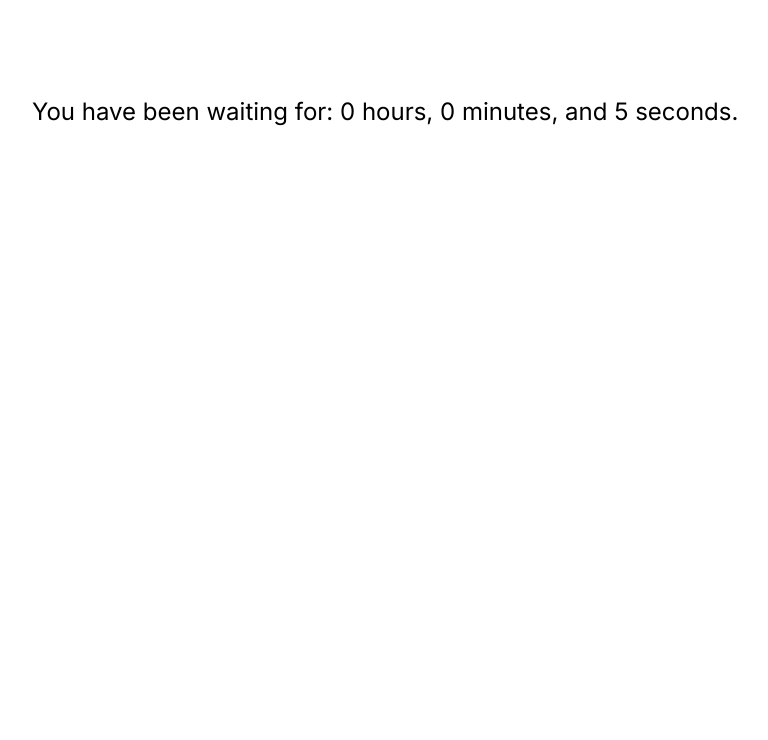
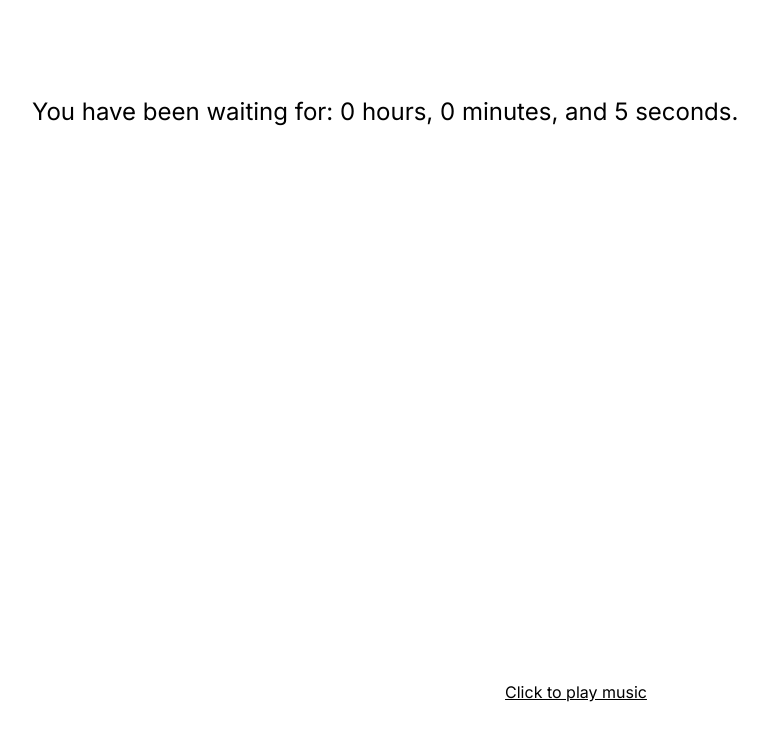
Before and after one commit to et0and/hold, a Next.js app in the folder hold/: page /hold/ in a window 1280 px wide. Shown: the top 740 px of the page, without its empty margins (64-832 px from the left). Built offline with nearby package versions, Linux system fonts and the light colour scheme.

Commit message:
Fixed music with play toggle

```diff
--- a/hold/src/pages/index.tsx
+++ b/hold/src/pages/index.tsx
@@ -7,17 +7,13 @@ const inter = Inter({ subsets: ["latin"], display: "swap" });
 const HomePage: React.FC = () => {
   const audioRef = useRef<HTMLAudioElement | null>(null);
   const [timer, setTimer] = useState<number>(0);
+  const [isPlaying, setIsPlaying] = useState<boolean>(false);
 
   useEffect(() => {
     const savedTimer = localStorage.getItem('timer');
     if (savedTimer) {
       setTimer(parseInt(savedTimer, 10));
     }
-
-    const audio = new Audio('https://tom.so/media/holdmusic.mp3');
-    audio.loop = true;
-    audio.play();
-    audioRef.current = audio;
 
     const interval = setInterval(() => {
       setTimer((prevTimer) => prevTimer + 1);
@@ -32,6 +28,37 @@ const HomePage: React.FC = () => {
   useEffect(() => {
     localStorage.setItem('timer', timer.toString());
   }, [timer]);
+
+  const handleAudioToggle = () => {
+    if (isPlaying) {
+      audioRef.current?.pause();
+      setIsPlaying(false);
+    } else {
+      const handlePlay = () => {
+        const audio = new Audio('/hold/hold.mp3');
+        audio.loop = true;
+        audio.play().catch((error) => {
+          console.error('Failed to play audio:', error);
+        });
+        audioRef.current = audio;
+        setIsPlaying(true);
+      };
+
+      document.body.addEventListener('click', handlePlay, { once: true });
+    }
+  };
+
+  const handleAudioPause = () => {
+    audioRef.current?.pause();
+    setIsPlaying(false);
+  };
+
+  const handleAudioPlay = () => {
+    audioRef.current?.play().catch((error) => {
+      console.error('Failed to play audio:', error);
+    });
+    setIsPlaying(true);
+  };
 
   return (
       <><Head>
@@ -69,7 +96,12 @@ const HomePage: React.FC = () => {
           <p className="text-2xl">
             You have been waiting for: {`${Math.floor(timer / 3600)} hours, ${Math.floor((timer % 3600) / 60)} minutes, and ${timer % 60} seconds.`}
           </p>
-
+          <button
+            onClick={isPlaying ? handleAudioPause : handleAudioPlay}
+            className="underline text-black hover:text-gray-800 dark:text-white dark:hover:text-gray-300"
+          >
+            {isPlaying ? 'Click to pause music' : 'Click to play music'}
+          </button>
           </main>
       </div>
     </>
```
Also changed, not shown: 1 other file (tests, documents, lock files or other folders).
